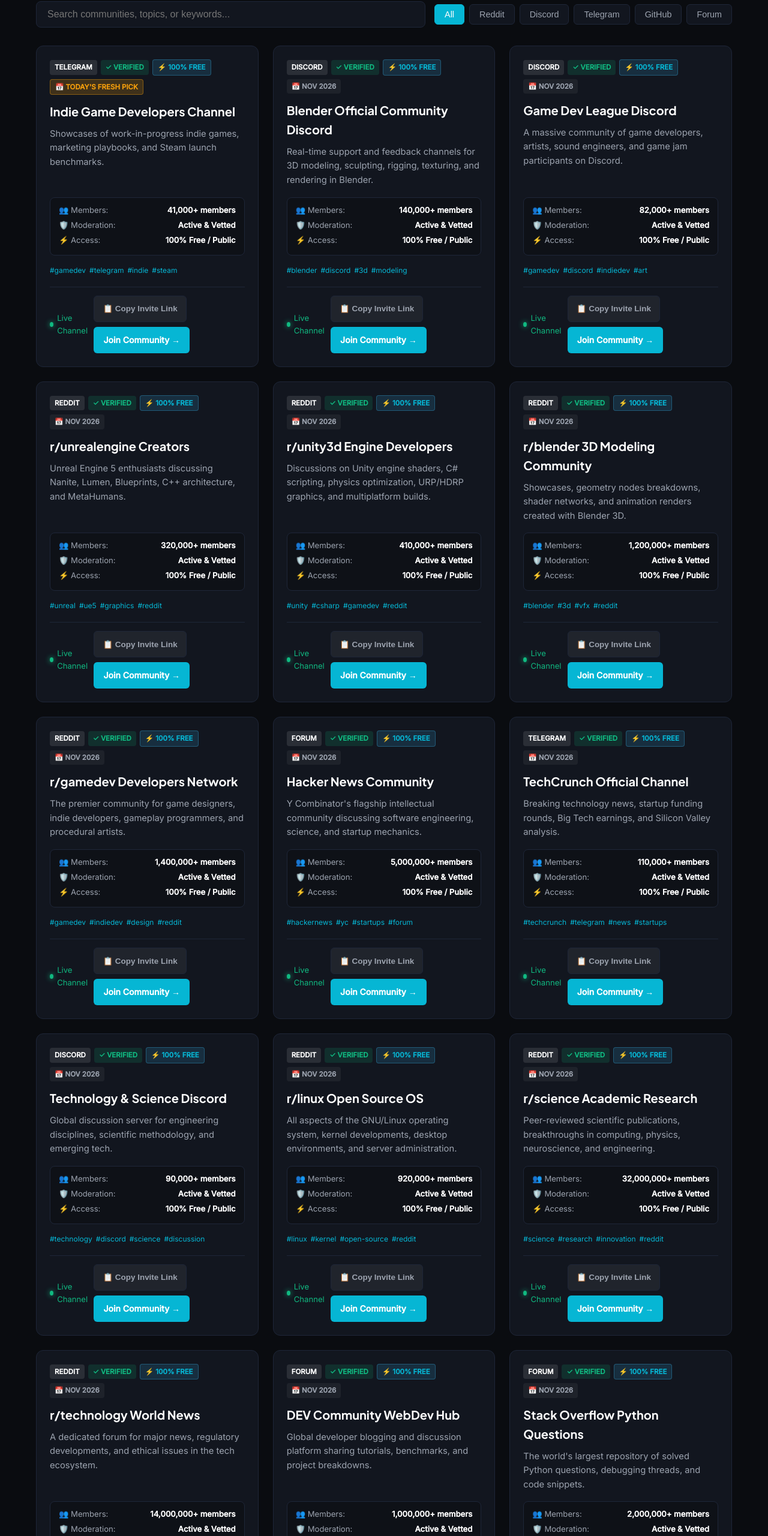
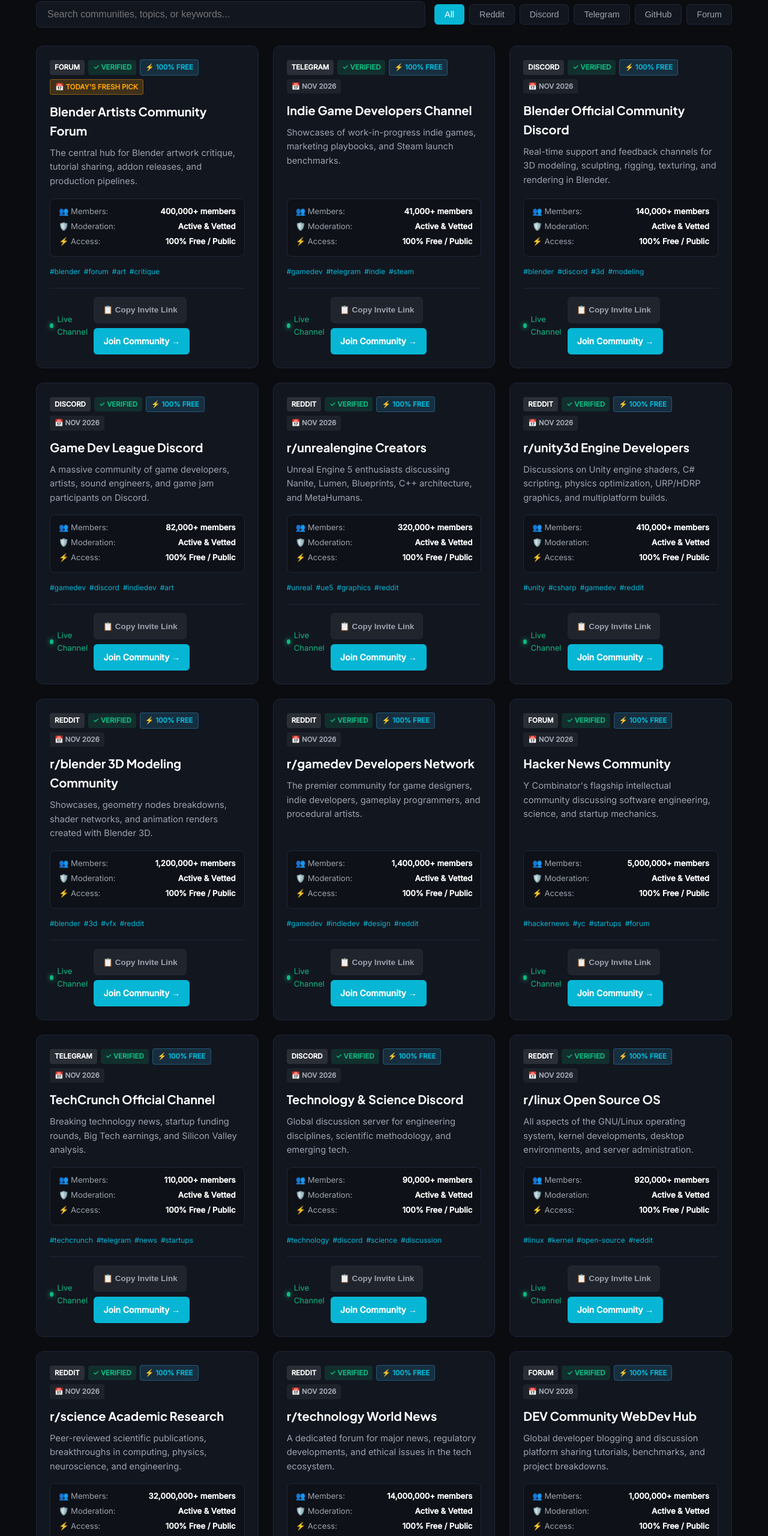
Before and after one commit to jibranpcccc/nextgen-frontend-webgl-3d-hub, a plain HTML site: page index.html in a window 1280 px wide. Shown: the part 1159-3720 px from the top of the page at 60% size. Drawn offline with Linux system fonts and the light colour scheme.

Commit message:
feat(replenishment): fresh community links added - 2026-11-25 [skip ci]

```diff
--- a/index.html
+++ b/index.html
@@ -148,121 +148,121 @@
           {
             "@type": "ListItem",
             "position": 1,
+            "name": "Blender Artists Community Forum",
+            "description": "The central hub for Blender artwork critique, tutorial sharing, addon releases, and production pipelines.",
+            "url": "https://blenderartists.org"
+          },
+          {
+            "@type": "ListItem",
+            "position": 2,
             "name": "Indie Game Developers Channel",
             "description": "Showcases of work-in-progress indie games, marketing playbooks, and Steam launch benchmarks.",
             "url": "https://t.me/gamedev_channel"
           },
           {
             "@type": "ListItem",
-            "position": 2,
+            "position": 3,
             "name": "Blender Official Community Discord",
             "description": "Real-time support and feedback channels for 3D modeling, sculpting, rigging, texturing, and rendering in Blender.",
             "url": "https://discord.gg/blender"
           },
           {
             "@type": "ListItem",
-            "position": 3,
+            "position": 4,
             "name": "Game Dev League Discord",
             "description": "A massive community of game developers, artists, sound engineers, and game jam participants on Discord.",
             "url": "https://discord.gg/gamedev"
           },
           {
             "@type": "ListItem",
-            "position": 4,
+            "position": 5,
             "name": "r/unrealengine Creators",
             "description": "Unreal Engine 5 enthusiasts discussing Nanite, Lumen, Blueprints, C++ architecture, and MetaHumans.",
             "url": "https://www.reddit.com/r/unrealengine/"
           },
           {
             "@type": "ListItem",
-            "position": 5,
+            "position": 6,
             "name": "r/unity3d Engine Developers",
             "description": "Discussions on Unity engine shaders, C# scripting, physics optimization, URP/HDRP graphics, and multiplatform builds.",
             "url": "https://www.reddit.com/r/unity3d/"
           },
           {
             "@type": "ListItem",
-            "position": 6,
+            "position": 7,
             "name": "r/blender 3D Modeling Community",
             "description": "Showcases, geometry nodes breakdowns, shader networks, and animation renders created with Blender 3D.",
             "url": "https://www.reddit.com/r/blender/"
           },
           {
             "@type": "ListItem",
-            "position": 7,
+            "position": 8,
             "name": "r/gamedev Developers Network",
             "description": "The premier community for game designers, indie developers, gameplay programmers, and procedural artists.",
             "url": "https://www.reddit.com/r/gamedev/"
           },
           {
             "@type": "ListItem",
-            "position": 8,
+            "position": 9,
             "name": "Hacker News Community",
             "description": "Y Combinator's flagship intellectual community discussing software engineering, science, and startup mechanics.",
             "url": "https://news.ycombinator.com"
           },
           {
             "@type": "ListItem",
-            "position": 9,
+            "position": 10,
             "name": "TechCrunch Official Channel",
             "description": "Breaking technology news, startup funding rounds, Big Tech earnings, and Silicon Valley analysis.",
             "url": "https://t.me/techcrunch"
           },
           {
             "@type": "ListItem",
-            "position": 10,
+            "position": 11,
             "name": "Technology & Science Discord",
             "description": "Global discussion server for engineering disciplines, scientific methodology, and emerging tech.",
             "url": "https://discord.gg/tech"
           },
           {
             "@type": "ListItem",
-            "position": 11,
+            "position": 12,
             "name": "r/linux Open Source OS",
             "description": "All aspects of the GNU/Linux operating system, kernel developments, desktop environments, and server administration.",
             "url": "https://www.reddit.com/r/linux/"
           },
           {
             "@type": "ListItem",
-            "position": 12,
+            "position": 13,
             "name": "r/science Academic Research",
             "description": "Peer-reviewed scientific publications, breakthroughs in computing, physics, neuroscience, and engineering.",
             "url": "https://www.reddit.com/r/science/"
           },
           {
             "@type": "ListItem",
-            "position": 13,
+            "position": 14,
             "name": "r/technology World News",
             "description": "A dedicated forum for major news, regulatory developments, and ethical issues in the tech ecosystem.",
             "url": "https://www.reddit.com/r/technology/"
           },
           {
             "@type": "ListItem",
-            "position": 14,
+            "position": 15,
             "name": "DEV Community WebDev Hub",
             "description": "Global developer blogging and discussion platform sharing tutorials, benchmarks, and project breakdowns.",
             "url": "https://dev.to/t/webdev"
           },
           {
             "@type": "ListItem",
-            "position": 15,
+            "position": 16,
             "name": "Stack Overflow Python Questions",
             "description": "The world's largest repository of solved Python questions, debugging threads, and code snippets.",
             "url": "https://stackoverflow.com/questions/tagged/python"
           },
           {
             "@type": "ListItem",
-            "position": 16,
+            "position": 17,
             "name": "Next.js GitHub Discussions",
             "description": "Active community discussions and RFCs on Next.js architectures, streaming SSR, and edge rendering.",
             "url": "https://github.com/vercel/next.js/discussions"
-          },
-          {
-            "@type": "ListItem",
-            "position": 17,
-            "name": "Blender Artists Community Forum",
-            "description": "The central hub for Blender artwork critique, tutorial sharing, addon releases, and production pipelines.",
-            "url": "https://blenderartists.org"
           },
           {
             "@type": "ListItem",
@@ -617,12 +617,36 @@
         </div>
         <div id="vetted-communities" class="grid">
 
-        <div id="community-card-1" class="card" data-platform="telegram" data-category="indie games">
+        <div id="community-card-1" class="card" data-platform="forum" data-category="3d & vfx">
+            <div class="card-header">
+                <span class="badge badge-platform">Forum</span>
+                <span class="badge badge-verified">✓ Verified</span>
+                <span class="badge badge-free">⚡ 100% Free</span>
+                <span class="badge badge-date" style="background: rgba(245, 158, 11, 0.2); color: #f59e0b; border: 1px solid rgba(245, 158, 11, 0.4); font-weight: 700;">📅 Today's Fresh Pick</span>
+            </div>
+            <h3 class="card-title">Blender Artists Community Forum</h3>
+            <p class="card-desc">The central hub for Blender artwork critique, tutorial sharing, addon releases, and production pipelines.</p>
+            <div class="spec-matrix">
+                <div class="spec-row"><span>👥 Members:</span> <strong>400,000+ members</strong></div>
+                <div class="spec-row"><span>🛡️ Moderation:</span> <strong>Active & Vetted</strong></div>
+                <div class="spec-row"><span>⚡ Access:</span> <strong>100% Free / Public</strong></div>
+            </div>
+            <div class="tags-row"><span class="tag">#blender</span><span class="tag">#forum</span><span class="tag">#art</span><span class="tag">#critique</span></div>
+            <div class="card-footer">
+                <span class="activity-pulse"><span class="pulse-dot"></span> Live Channel</span>
+                <div class="card-actions">
+                    <button class="btn-copy-invite" onclick="copyInviteLink(event, 'https://blenderartists.org')">📋 Copy Invite Link</button>
+                    <a href="https://blenderartists.org" target="_blank" rel="noopener noreferrer" class="btn-join">Join Community →</a>
+                </div>
+            </div>
+        </div>
+
+        <div id="community-card-2" class="card" data-platform="telegram" data-category="indie games">
             <div class="card-header">
                 <span class="badge badge-platform">Telegram</span>
                 <span class="badge badge-verified">✓ Verified</span>
                 <span class="badge badge-free">⚡ 100% Free</span>
-                <span class="badge badge-date" style="background: rgba(245, 158, 11, 0.2); color: #f59e0b; border: 1px solid rgba(245, 158, 11, 0.4); font-weight: 700;">📅 Today's Fresh Pick</span>
+                <span class="badge badge-date">📅 Nov 2026</span>
             </div>
             <h3 class="card-title">Indie Game Developers Channel</h3>
             <p class="card-desc">Showcases of work-in-progress indie games, marketing playbooks, and Steam launch benchmarks.</p>
@@ -641,7 +665,7 @@
             </div>
         </div>
 
-        <div id="community-card-2" class="card" data-platform="discord" data-category="3d & animation">
+        <div id="community-card-3" class="card" data-platform="discord" data-category="3d & animation">
             <div class="card-header">
                 <span class="badge badge-platform">Discord</span>
                 <span class="badge badge-verified">✓ Verified</span>
@@ -665,7 +689,7 @@
             </div>
         </div>
 
-        <div id="community-card-3" class="card" data-platform="discord" data-category="game development">
+        <div id="community-card-4" class="card" data-platform="discord" data-category="game development">
             <div class="card-header">
                 <span class="badge badge-platform">Discord</span>
                 <span class="badge badge-verified">✓ Verified</span>
@@ -689,7 +713,7 @@
             </div>
         </div>
 
-        <div id="community-card-4" class="card" data-platform="reddit" data-category="game engines">
+        <div id="community-card-5" class="card" data-platform="reddit" data-category="game engines">
             <div class="card-header">
                 <span class="badge badge-platform">Reddit</span>
                 <span class="badge badge-verified">✓ Verified</span>
@@ -713,7 +737,7 @@
             </div>
         </div>
 
-        <div id="community-card-5" class="card" data-platform="reddit" data-category="game engines">
+        <div id="community-card-6" class="card" data-platform="reddit" data-category="game engines">
             <div class="card-header">
                 <span class="badge badge-platform">Reddit</span>
                 <span class="badge badge-verified">✓ Verified</span>
@@ -737,7 +761,7 @@
             </div>
         </div>
 
-        <div id="community-card-6" class="card" data-platform="reddit" data-category="3d & vfx">
+        <div id="community-card-7" class="card" data-platform="reddit" data-category="3d & vfx">
             <div class="card-header">
                 <span class="badge badge-platform">Reddit</span>
                 <span class="badge badge-verified">✓ Verified</span>
@@ -761,7 +785,7 @@
             </div>
         </div>
 
-        <div id="community-card-7" class="card" data-platform="reddit" data-category="game development">
+        <div id="community-card-8" class="card" data-platform="reddit" data-category="game development">
             <div class="card-header">
                 <span class="badge badge-platform">Reddit</span>
                 <span class="badge badge-verified">✓ Verified</span>
@@ -785,7 +809,7 @@
             </div>
         </div>
 
-        <div id="community-card-8" class="card" data-platform="forum" data-category="computer science & startups">
+        <div id="community-card-9" class="card" data-platform="forum" data-category="computer science & startups">
             <div class="card-header">
                 <span class="badge badge-platform">Forum</span>
                 <span class="badge badge-verified">✓ Verified</span>
@@ -809,7 +833,7 @@
             </div>
         </div>
 
-        <div id="community-card-9" class="card" data-platform="telegram" data-category="tech news">
+        <div id="community-card-10" class="card" data-platform="telegram" data-category="tech news">
             <div class="card-header">
                 <span class="badge badge-platform">Telegram</span>
                 <span class="badge badge-verified">✓ Verified</span>
@@ -833,7 +857,7 @@
             </div>
         </div>
 
-        <div id="community-card-10" class="card" data-platform="discord" data-category="tech discussion">
+        <div id="community-card-11" class="card" data-platform="discord" data-category="tech discussion">
             <div class="card-header">
                 <span class="badge badge-platform">Discord</span>
                 <span class="badge badge-verified">✓ Verified</span>
@@ -857,7 +881,7 @@
             </div>
         </div>
 
-        <div id="community-card-11" class="card" data-platform="reddit" data-category="linux & os">
+        <div id="community-card-12" class="card" data-platform="reddit" data-category="linux & os">
             <div class="card-header">
                 <span class="badge badge-platform">Reddit</span>
                 <span class="badge badge-verified">✓ Verified</span>
@@ -881,7 +905,7 @@
             </div>
         </div>
 
-        <div id="community-card-12" class="card" data-platform="reddit" data-category="science & innovation">
+        <div id="community-card-13" class="card" data-platform="reddit" data-category="science & innovation">
             <div class="card-header">
                 <span class="badge badge-platform">Reddit</span>
                 <span class="badge badge-verified">✓ Verified</span>
@@ -905,7 +929,7 @@
             </div>
         </div>
 
-        <div id="community-card-13" class="card" data-platform="reddit" data-category="tech news">
+        <div id="community-card-14" class="card" data-platform="reddit" data-category="tech news">
             <div class="card-header">
                 <span class="badge badge-platform">Reddit</span>
                 <span class="badge badge-verified">✓ Verified</span>
@@ -929,7 +953,7 @@
             </div>
         </div>
 
-        <div id="community-card-14" class="card" data-platform="forum" data-category="web development">
+        <div id="community-card-15" class="card" data-platform="forum" data-category="web development">
             <div class="card-header">
                 <span class="badge badge-platform">Forum</span>
                 <span class="badge badge-verified">✓ Verified</span>
@@ -953,7 +977,7 @@
             </div>
         </div>
 
-        <div id="community-card-15" class="card" data-platform="forum" data-category="python development">
+        <div id="community-card-16" class="card" data-platform="forum" data-category="python development">
             <div class="card-header">
                 <span class="badge badge-platform">Forum</span>
                 <span class="badge badge-verified">✓ Verified</span>
@@ -977,7 +1001,7 @@
             </div>
         </div>
 
-        <div id="community-card-16" class="card" data-platform="github" data-category="frontend engineering">
+        <div id="community-card-17" class="card" data-platform="github" data-category="frontend engineering">
             <div class="card-header">
                 <span class="badge badge-platform">GitHub</span>
                 <span class="badge badge-verified">✓ Verified</span>
@@ -997,30 +1021,6 @@
                 <div class="card-actions">
                     <button class="btn-copy-invite" onclick="copyInviteLink(event, 'https://github.com/vercel/next.js/discussions')">📋 Copy Invite Link</button>
                     <a href="https://github.com/vercel/next.js/discussions" target="_blank" rel="noopener noreferrer" class="btn-join">Join Community →</a>
-                </div>
-            </div>
-        </div>
-
-        <div id="community-card-17" class="card" data-platform="forum" data-category="3d & vfx">
-            <div class="card-header">
-                <span class="badge badge-platform">Forum</span>
-                <span class="badge badge-verified">✓ Verified</span>
-                <span class="badge badge-free">⚡ 100% Free</span>
-                <span class="badge badge-date">📅 Nov 2026</span>
-            </div>
-            <h3 class="card-title">Blender Artists Community Forum</h3>
-            <p class="card-desc">The central hub for Blender artwork critique, tutorial sharing, addon releases, and production pipelines.</p>
-            <div class="spec-matrix">
-                <div class="spec-row"><span>👥 Members:</span> <strong>400,000+ members</strong></div>
-                <div class="spec-row"><span>🛡️ Moderation:</span> <strong>Active & Vetted</strong></div>
-                <div class="spec-row"><span>⚡ Access:</span> <strong>100% Free / Public</strong></div>
-            </div>
-            <div class="tags-row"><span class="tag">#blender</span><span class="tag">#forum</span><span class="tag">#art</span><span class="tag">#critique</span></div>
-            <div class="card-footer">
-                <span class="activity-pulse"><span class="pulse-dot"></span> Live Channel</span>
-                <div class="card-actions">
-                    <button class="btn-copy-invite" onclick="copyInviteLink(event, 'https://blenderartists.org')">📋 Copy Invite Link</button>
-                    <a href="https://blenderartists.org" target="_blank" rel="noopener noreferrer" class="btn-join">Join Community →</a>
                 </div>
             </div>
         </div>
```
Also changed, not shown: data/groups.json (+20 -19 lines), feed.xml (+9 -9 lines).
